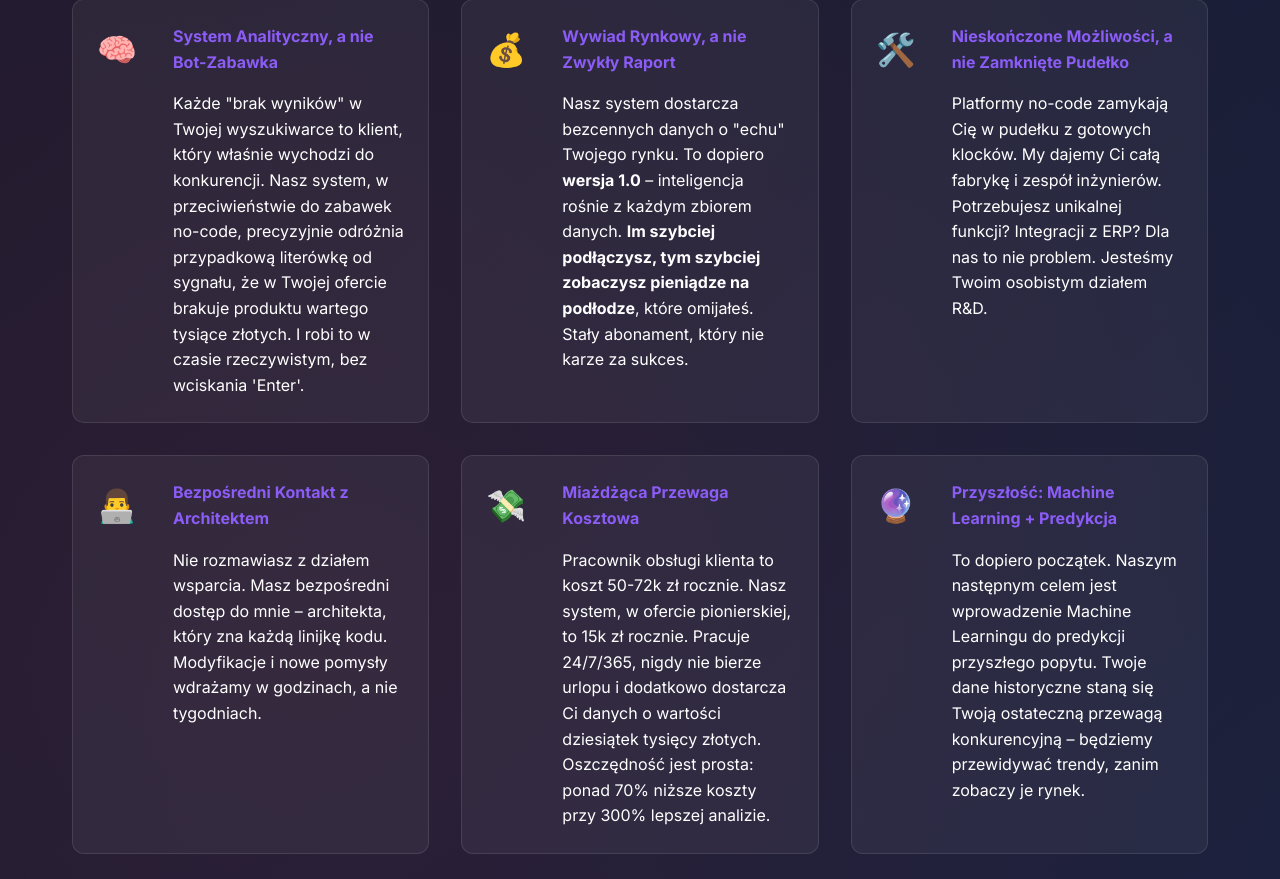
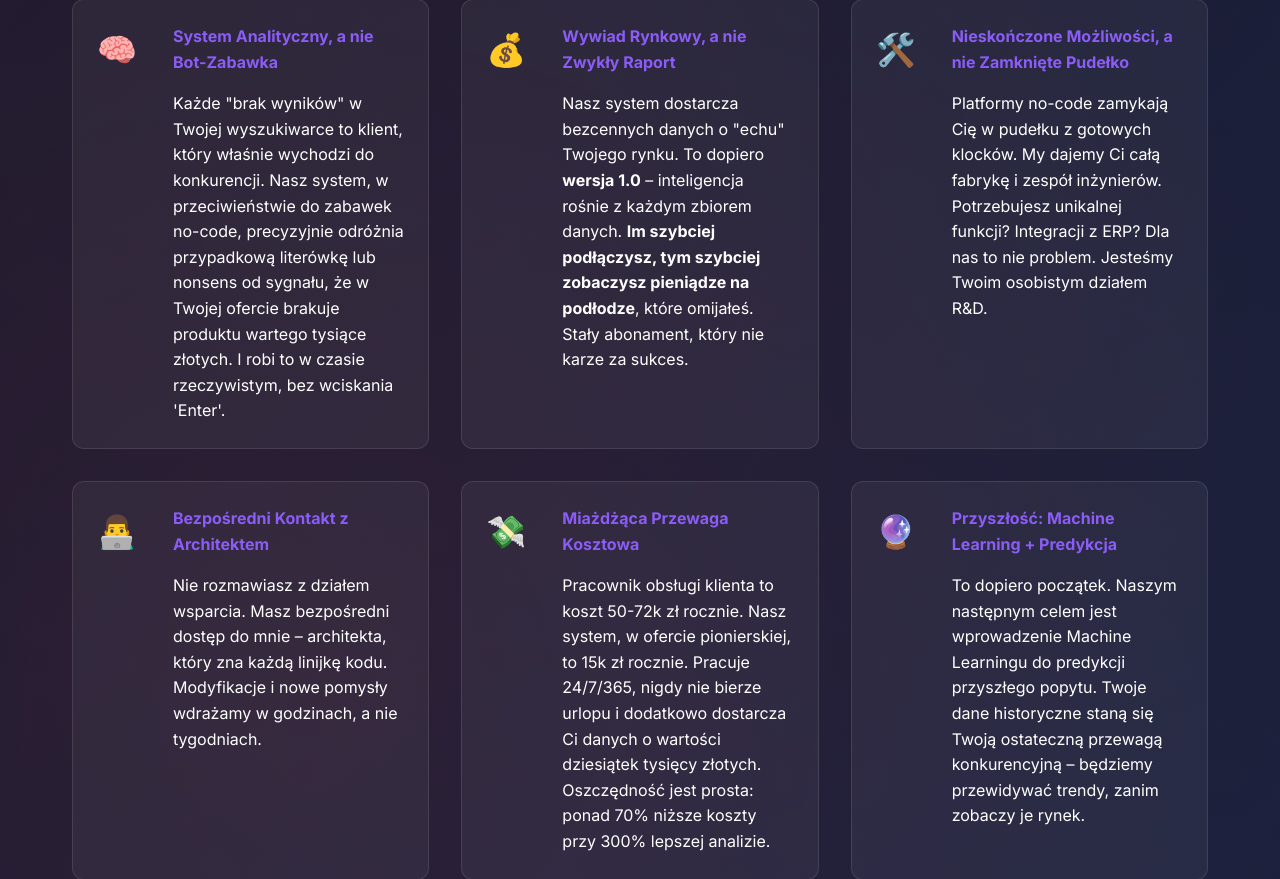
Before and after one commit to lukiikebukuro/zjednoczona-forteca, a Flask app: page /demo in a window 1280 px wide. Shown: the part 1104-1983 px from the top of the page. Run offline with Flask 3, Linux system fonts and the light colour scheme; some libraries are stand-ins or nearby versions.

Commit message:
mała zmianka

```diff
--- a/templates/demo_page.html
+++ b/templates/demo_page.html
@@ -327,7 +327,7 @@
         <div class="advantage-icon">🧠</div>
         <div class="advantage-content">
             <h4>System Analityczny, a nie Bot-Zabawka</h4>
-            <p>Każde "brak wyników" w Twojej wyszukiwarce to klient, który właśnie wychodzi do konkurencji. Nasz system, w przeciwieństwie do zabawek no-code, precyzyjnie odróżnia przypadkową literówkę od sygnału, że w Twojej ofercie brakuje produktu wartego tysiące złotych. I robi to w czasie rzeczywistym, bez wciskania 'Enter'.</p>
+            <p>Każde "brak wyników" w Twojej wyszukiwarce to klient, który właśnie wychodzi do konkurencji. Nasz system, w przeciwieństwie do zabawek no-code, precyzyjnie odróżnia przypadkową literówkę lub nonsens od sygnału, że w Twojej ofercie brakuje produktu wartego tysiące złotych. I robi to w czasie rzeczywistym, bez wciskania 'Enter'.</p>
         </div>
     </div>
 
```
